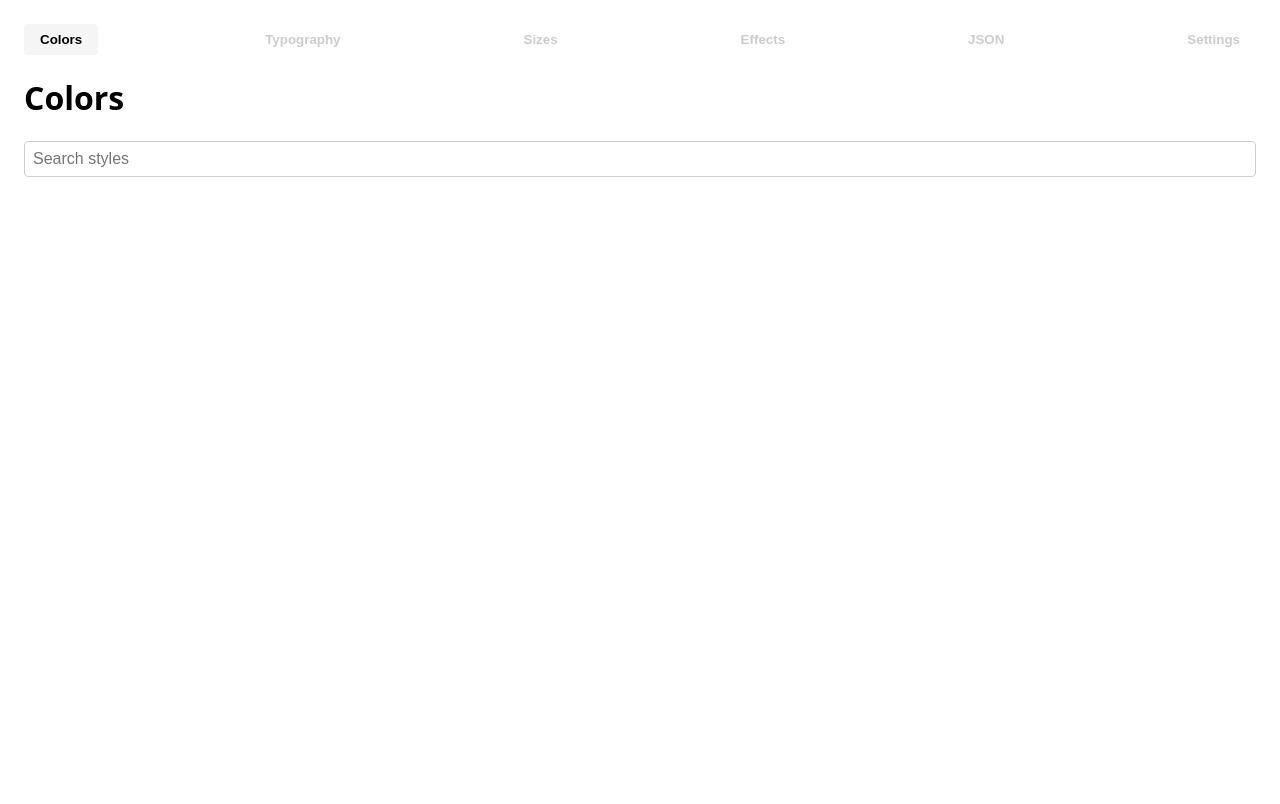
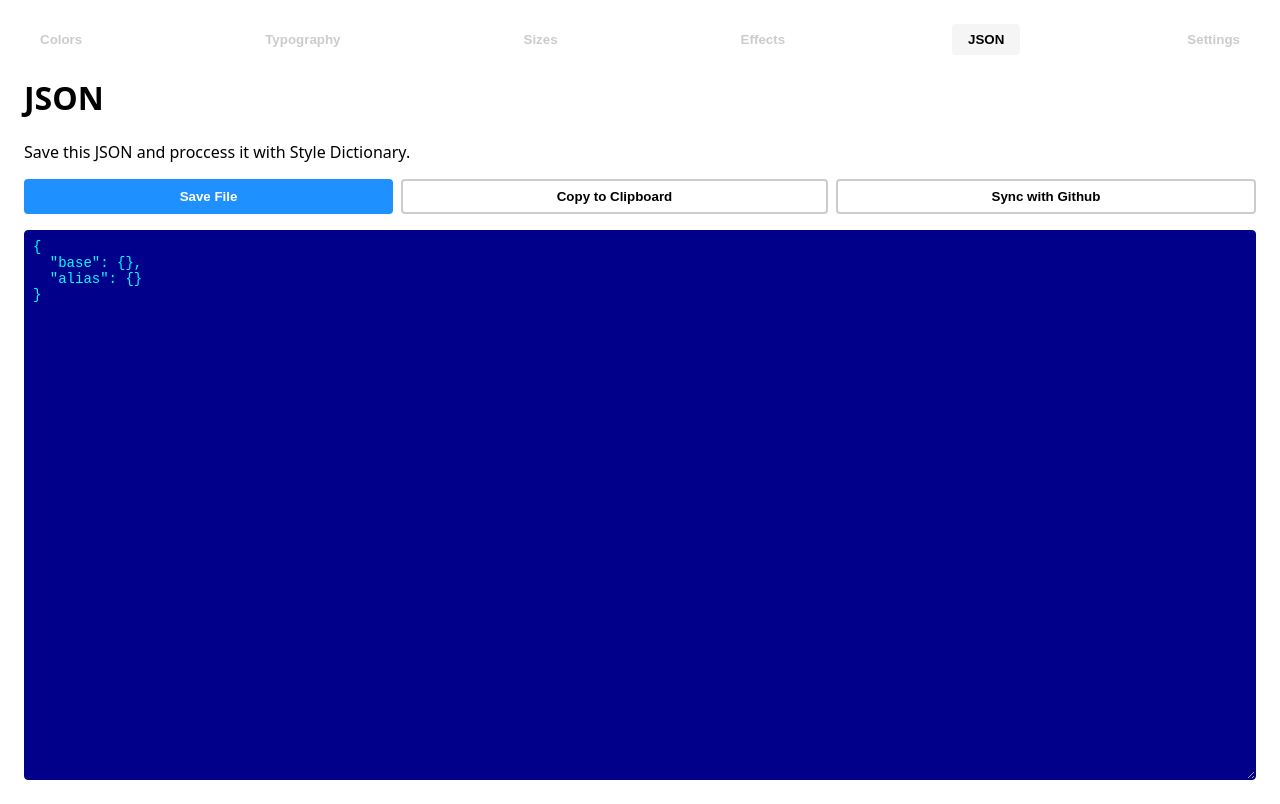
Before and after one commit to andreortiz82/fp-alias-creator, a React app: page / in a window 1280 px wide. Built offline with nearby package versions, Linux system fonts and the light colour scheme.

Commit message:
updating the gh settings

```diff
--- a/src/app/components/App.tsx
+++ b/src/app/components/App.tsx
@@ -9,7 +9,7 @@ import {Navigation} from './Navigation';
 declare function require(path: string): any;
 
 const App = ({}) => {
-    const [currentTab, setCurrentTab] = useState('colors');
+    const [currentTab, setCurrentTab] = useState('json');
     const [localStore, setLocalStore] = useState(null);
     const [colorStyles, setColorStyles] = useState([]);
     const [typographyStyles, setTypographyStyles] = useState([]);
--- a/src/app/components/Settings.tsx
+++ b/src/app/components/Settings.tsx
@@ -18,7 +18,19 @@ const Settings = ({localStore, setLocalStore}) => {
                             apiKey: e.target.value,
                         }));
                     }}
-                    placeholder="Enter Github API Key"
+                    placeholder="Github API Key"
+                />
+
+                <input
+                    name="gh-org"
+                    defaultValue={localStore.ghOrg}
+                    onChange={(e) => {
+                        setLocalStore((current) => ({
+                            ...current,
+                            ghOrg: e.target.value,
+                        }));
+                    }}
+                    placeholder="Github Organization"
                 />
 
                 <input
@@ -30,22 +42,31 @@ const Settings = ({localStore, setLocalStore}) => {
                             ghRepo: e.target.value,
                         }));
                     }}
-                    placeholder="Enter Github Repo"
+                    placeholder="Github Repo"
                 />
 
                 <input
-                    name="gh-branch"
-                    defaultValue={localStore.ghBranch}
+                    name="gh-file-path"
+                    defaultValue={localStore.ghPath}
                     onChange={(e) => {
                         setLocalStore((current) => ({
                             ...current,
-                            ghBranch: e.target.value,
+                            ghPath: e.target.value,
                         }));
                     }}
-                    placeholder="Enter Github Branch"
+                    placeholder="Github File Path"
                 />
 
-                <button className="save" onClick={() => saveToLocalStorage(localStore)}>
+                <button
+                    className="save"
+                    onClick={() => {
+                        setLocalStore((current) => ({
+                            ...current,
+                            hasConfig: true,
+                        }));
+                        saveToLocalStorage(localStore);
+                    }}
+                >
                     Save
                 </button>
             </div>
--- a/src/app/components/StyleDetails.tsx
+++ b/src/app/components/StyleDetails.tsx
@@ -50,9 +50,6 @@ const StyleDetails = ({setSelectedStyle, style, setStyleAlias, styleAlias, type}
                     </button>
                     <button
                         onClick={() => {
-                            if (styleAlias === '') {
-                                alert('Enter an alias before saving');
-                            } else {
                             parent.postMessage(
                                 {
                                     pluginMessage: {
@@ -65,7 +62,6 @@ const StyleDetails = ({setSelectedStyle, style, setStyleAlias, styleAlias, type}
                             );
                             setSelectedStyle(null);
                             setStyleAlias('');
-                            }
                         }}
                     >
                         Save
--- a/src/app/components/StyleJson.tsx
+++ b/src/app/components/StyleJson.tsx
@@ -1,5 +1,5 @@
 import * as React from 'react';
-import {rgbToHex, saveFile, copyToClipboard, makeRequest} from '../utils';
+import {rgbToHex, saveFile, copyToClipboard, pushTokensToGh} from '../utils';
 import * as _ from 'lodash';
 
 const StyleJson = ({value, localStore}) => {
@@ -80,8 +80,8 @@ const StyleJson = ({value, localStore}) => {
                     </button>
 
                     <button
-                        className="copy secondary"
-                        onClick={() => makeRequest(JSON.stringify(createOutput(value)), localStore)}
+                        className="sync secondary"
+                        onClick={() => pushTokensToGh(JSON.stringify(createOutput(value), null, 2), localStore)}
                     >
                         Sync with Github
                     </button>
--- a/src/app/components/Swatch.tsx
+++ b/src/app/components/Swatch.tsx
@@ -43,7 +43,7 @@ const MiniSwatch = ({type, style}) => {
 };
 
 const DetailsSwatch = ({type, style}) => {
-    const parseWeight = (weight) => {
+    const parseWeight = () => {
         if (style.value.fontName.style === 'Regular') return 400;
         if (style.value.fontName.style === 'Medium') return 500;
         if (style.value.fontName.style === 'Bold') return 700;
@@ -65,7 +65,7 @@ const DetailsSwatch = ({type, style}) => {
                         style={{
                             fontFamily: `${style.value.fontName.family} !important`,
                             fontSize: style.value.fontSize,
-                            fontWeight: `${parseWeight(style.value.fontName.style)}`,
+                            fontWeight: parseWeight(),
                             lineHeight: `${style.value.lineHeight.value}px`,
                         }}
                     >
--- a/src/app/utils.ts
+++ b/src/app/utils.ts
@@ -63,18 +63,66 @@ export const saveToLocalStorage = (value) => {
     alert('Saved!');
 };
 
+// Creates a Gist. Not used.
 export const makeRequest = async (json, localStore) => {
     const octokit = new Octokit({auth: localStore.apiKey});
     let date = new Date();
     let fileName = `tokens.${date[Symbol.toPrimitive]('number')}.json`;
-    let pushObject = {};
+    let pushObject;
     pushObject.description = 'Example of a gist';
     pushObject.public = false;
     pushObject.files = {};
     pushObject.files[fileName] = {content: json};
-
     let res = await octokit.request('POST /gists', pushObject);
     console.log(res.data);
+};
+
+export const pushTokensToGh = async (json, localStore) => {
+    const settingValues = Object.keys(localStore);
+    if (!settingValues.some((i) => settingValues.includes(i))) {
+        alert('Configure your settings');
+        return false;
+    }
+
+    const octokit = new Octokit({auth: localStore.apiKey});
+    const commitMessage = `Tokens regenerated by Alias Creator Figma Plugin`;
+    const commitAuthor = {name: 'Alias Creator Figma Plugin', email: 'design@reifyhealth.com'};
+
+    let hasFile = await octokit
+        .request('GET /repos/{owner}/{repo}/contents/{path}', {
+            owner: localStore.ghOrg,
+            repo: localStore.ghRepo,
+            path: localStore.ghPath,
+        })
+        .then((result) => {
+            return result;
+        })
+        .catch((err) => {
+            return err;
+        });
+
+    if (hasFile.status === 200) {
+        await octokit.request('PUT /repos/{owner}/{repo}/contents/{path}', {
+            owner: localStore.ghOrg,
+            repo: localStore.ghRepo,
+            path: localStore.ghPath,
+            message: commitMessage,
+            content: btoa(json),
+            sha: hasFile.data.sha,
+            committer: commitAuthor,
+        });
+    } else {
+        await octokit.request('PUT /repos/{owner}/{repo}/contents/{path}', {
+            owner: localStore.ghOrg,
+            repo: localStore.ghRepo,
+            path: localStore.ghPath,
+            message: commitMessage,
+            content: btoa(json),
+            committer: commitAuthor,
+        });
+    }
+
+    alert('Updated!');
 };
 
 // buildObjWithValue('Brand/Dawn/dawn', '#FF7575')
--- a/src/plugin/controller.ts
+++ b/src/plugin/controller.ts
@@ -77,7 +77,6 @@ const HelloFigma = () => {
 
     const LOCAL_STORAGE_SETTINGS = 'alias-creator-settings'; // duplate var from ../components/utils.ts
     figma.clientStorage.getAsync(LOCAL_STORAGE_SETTINGS).then((result) => {
-        console.log(result);
         figma.ui.postMessage({
             type: 'fetched-storage',
             message: JSON.parse(result),
@@ -96,7 +95,6 @@ figma.ui.onmessage = (msg) => {
     }
 
     if (msg.type === 'save-api-key') {
-        console.log(msg.message);
         figma.clientStorage.setAsync(msg.message.localStoreId, JSON.stringify(msg.message.localStoreValue));
     }
 
```
Lines whose indentation alone changed are shown as unchanged.
